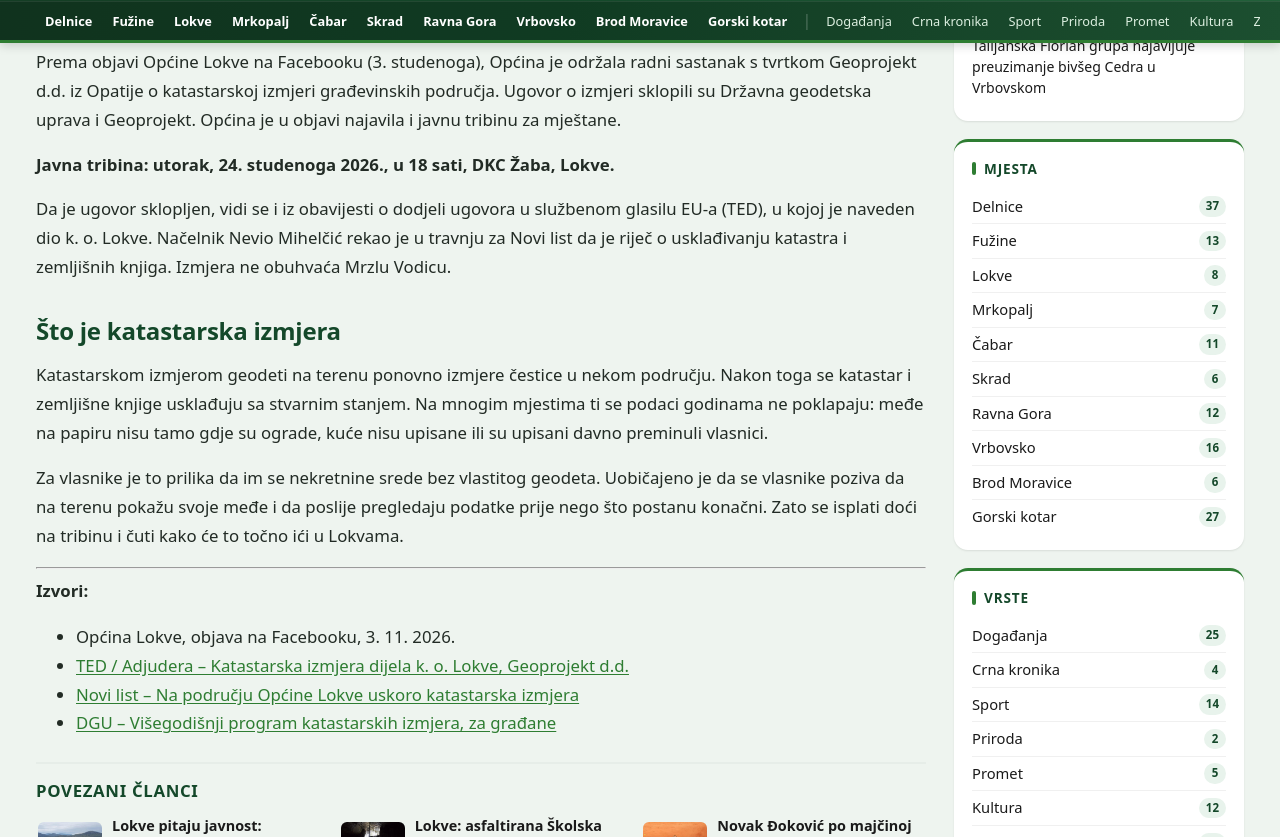
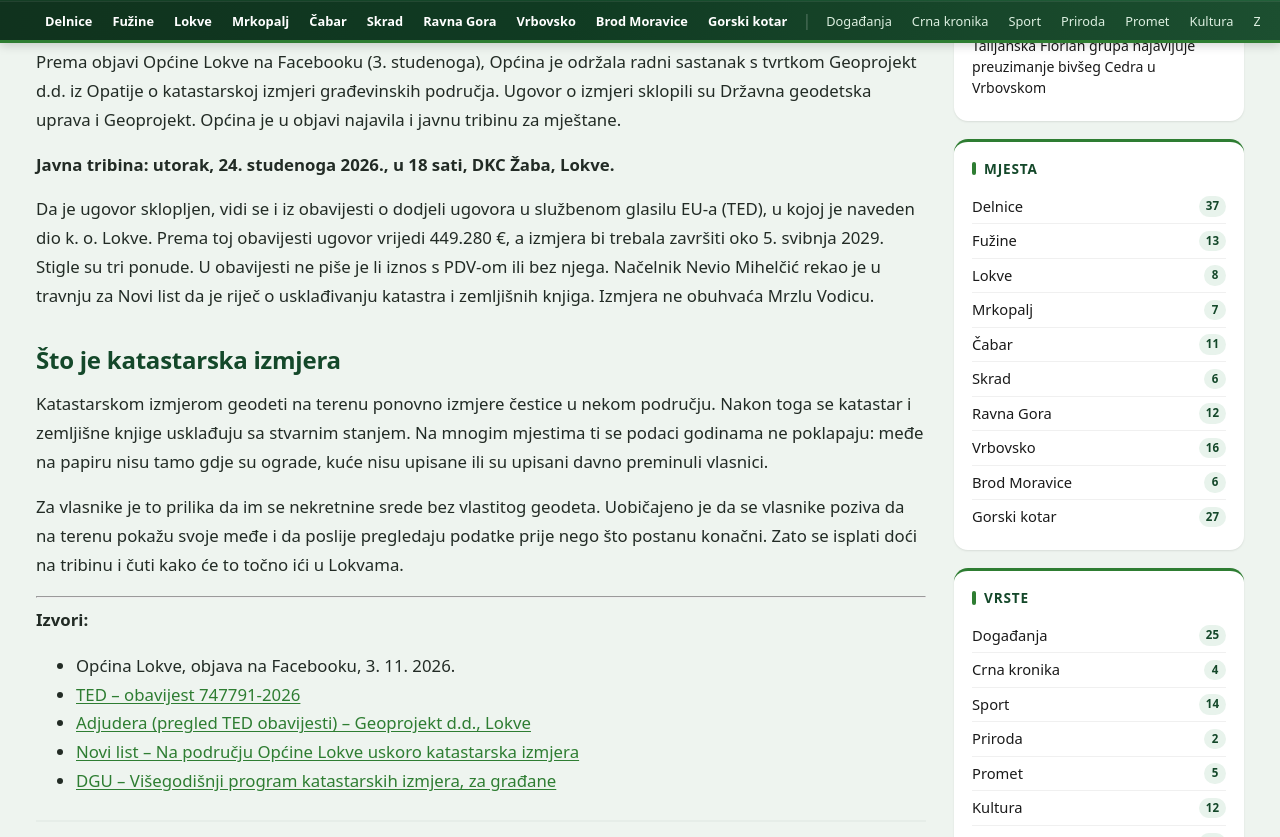
Before and after one commit to MojGK/gorski-kotar.info, a Jekyll site: the page built from _posts/2026-11-04-lokve-katastarska-izmjera-javna-tribina-24-studenoga.md, in a window 1280 px wide and 900 px high, scrolled down 863 px, cut to the strip 63-900 px from the top of the window. Built offline with Jekyll 4.4.1, drawn with Linux system fonts in a browser that asks for light colours.

Commit message:
Lokve katastarska izmjera: podaci iz TED obavijesti

```diff
--- a/_posts/2026-11-04-lokve-katastarska-izmjera-javna-tribina-24-studenoga.md
+++ b/_posts/2026-11-04-lokve-katastarska-izmjera-javna-tribina-24-studenoga.md
@@ -15,7 +15,7 @@ Prema objavi Općine Lokve na Facebooku (3. studenoga), Općina je održala radn
 
 **Javna tribina: utorak, 24. studenoga 2026., u 18 sati, DKC Žaba, Lokve.**
 
-Da je ugovor sklopljen, vidi se i iz obavijesti o dodjeli ugovora u službenom glasilu EU-a (TED), u kojoj je naveden dio k. o. Lokve. Načelnik Nevio Mihelčić rekao je u travnju za Novi list da je riječ o usklađivanju katastra i zemljišnih knjiga. Izmjera ne obuhvaća Mrzlu Vodicu.
+Da je ugovor sklopljen, vidi se i iz obavijesti o dodjeli ugovora u službenom glasilu EU-a (TED), u kojoj je naveden dio k. o. Lokve. Prema toj obavijesti ugovor vrijedi 449.280 €, a izmjera bi trebala završiti oko 5. svibnja 2029. Stigle su tri ponude. U obavijesti ne piše je li iznos s PDV-om ili bez njega. Načelnik Nevio Mihelčić rekao je u travnju za Novi list da je riječ o usklađivanju katastra i zemljišnih knjiga. Izmjera ne obuhvaća Mrzlu Vodicu.
 
 ## Što je katastarska izmjera
 
@@ -27,6 +27,7 @@ Za vlasnike je to prilika da im se nekretnine srede bez vlastitog geodeta. Uobi
 
 **Izvori:**
 - Općina Lokve, objava na Facebooku, 3. 11. 2026.
-- [TED / Adjudera – Katastarska izmjera dijela k. o. Lokve, Geoprojekt d.d.](https://adjudera.com/en/award/747791-2026-res-0068)
+- [TED – obavijest 747791-2026](https://ted.europa.eu/en/notice/-/detail/747791-2026)
+- [Adjudera (pregled TED obavijesti) – Geoprojekt d.d., Lokve](https://adjudera.com/en/award/747791-2026-res-0068)
 - [Novi list – Na području Općine Lokve uskoro katastarska izmjera](https://www.novilist.hr/rijeka-regija/gorski-kotar/na-podrucju-opcine-lokve-uskoro-katastarska-izmjera/)
 - [DGU – Višegodišnji program katastarskih izmjera, za građane](https://www.visegodisnjiprogram.dgu.hr/za-gradane/)
```
